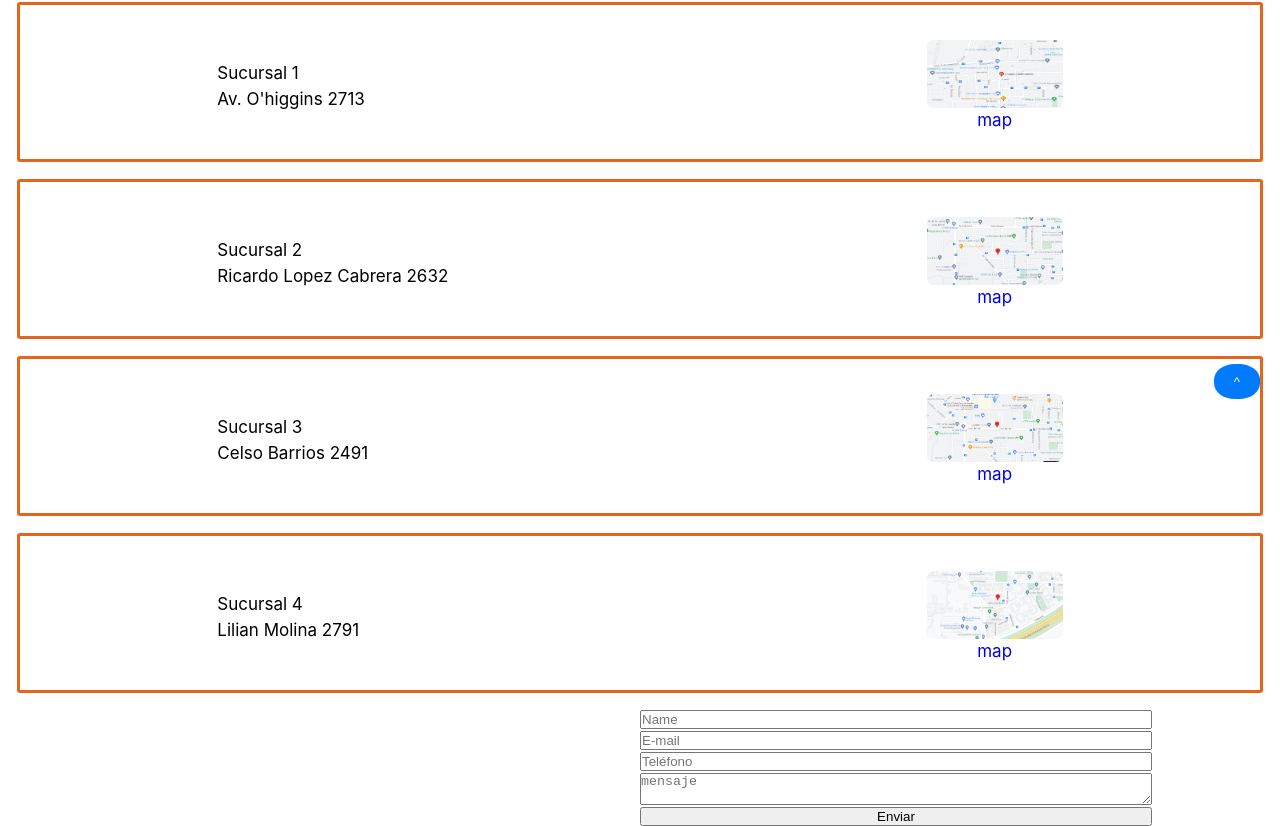
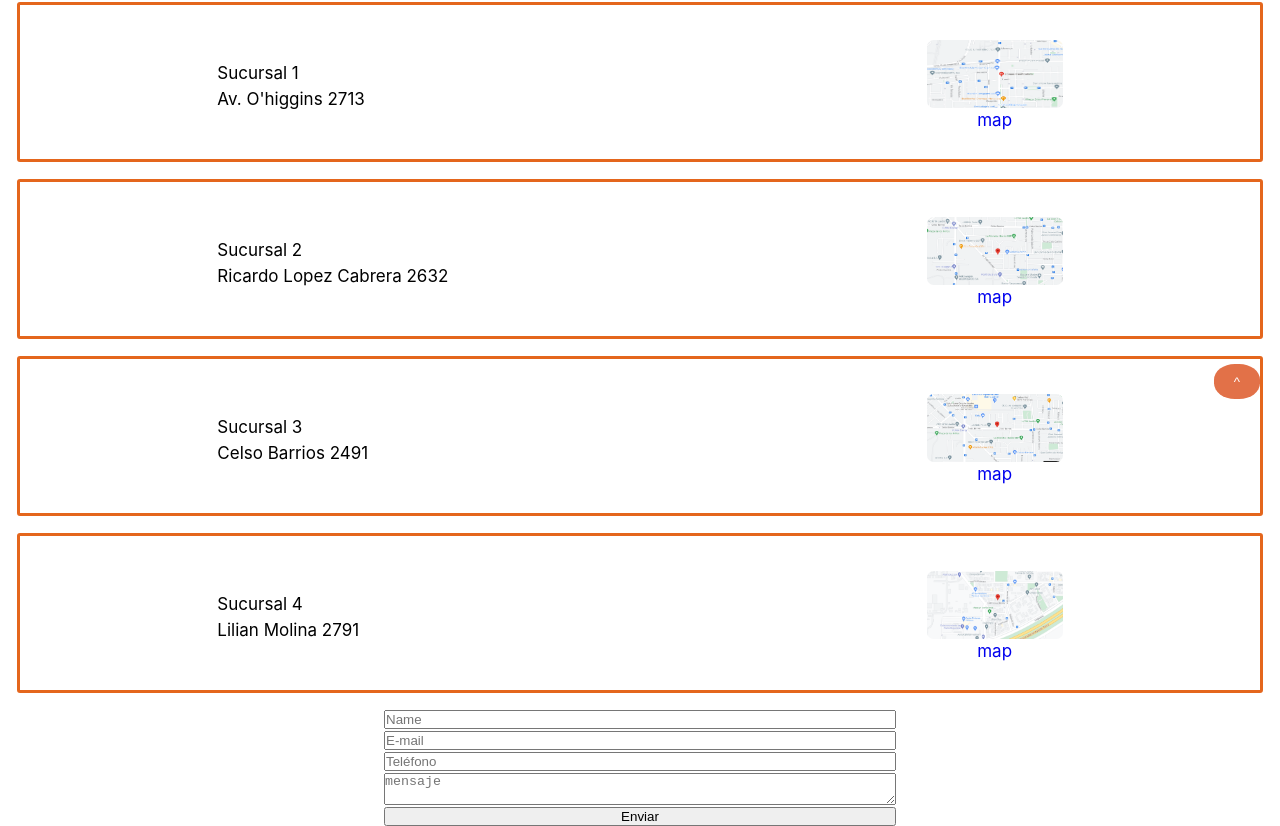
Before and after one commit to juanbosquedev/BosqueBakery, a React (Vite) app: page / in a window 1280 px wide. Shown: the part 381-1207 px from the top of the page. Built offline with nearby package versions, Linux system fonts and the light colour scheme.

Commit message:
scroll button style

```diff
--- a/src/app/Scroll.module.css
+++ b/src/app/Scroll.module.css
@@ -9,7 +9,7 @@
      bottom: 20px;
      right: 20px;
      padding: 10px 20px;
-     background-color: #007bff;
+     background-color: var(--backery-orange);
      color: white;
      border: none;
      border-radius: 45%;
--- a/src/contact/contact.module.css
+++ b/src/contact/contact.module.css
@@ -1,6 +1,6 @@
 .contacto_main{
     display: grid;
-    margin: 0 50%;
+    margin: 0 30%;
     width: 40vw;
     gap:2px;
 }
```
